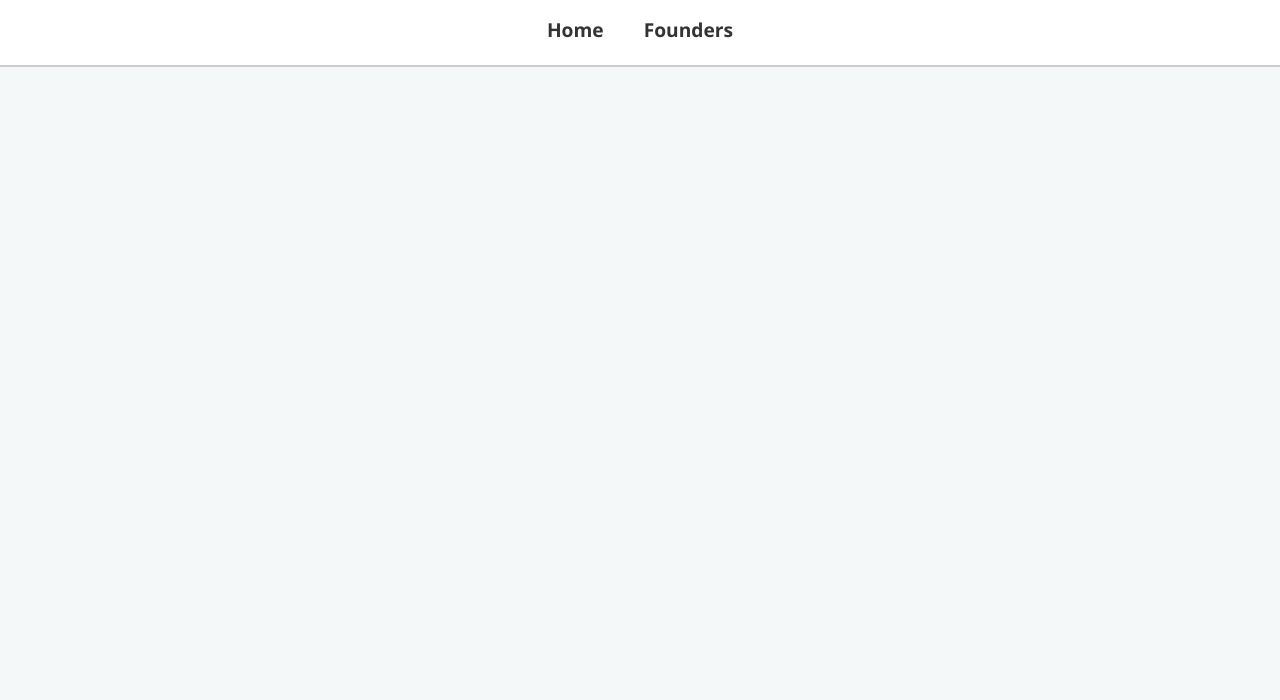
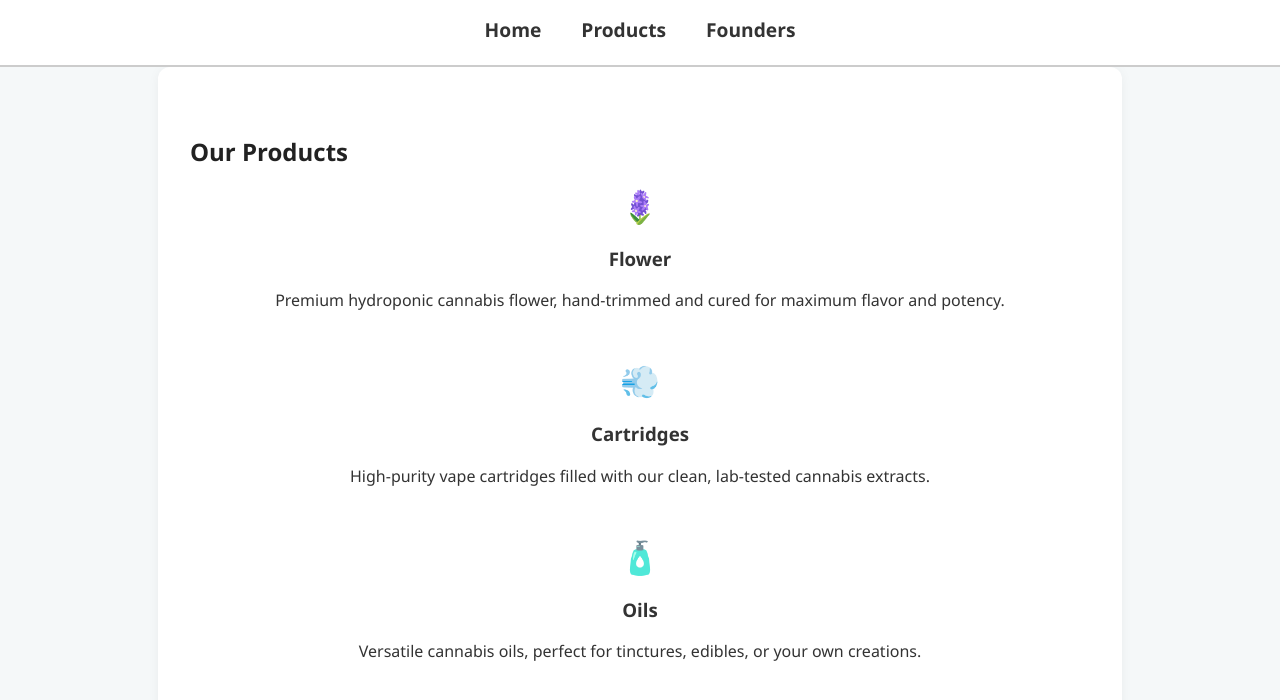
Before and after one commit to rynaing/yktv, a React (Create React App) app: page /products in a window 1280 px wide. Before the commit this address had no page. Shown: the top 700 px of the page. Built offline with nearby package versions, Linux system fonts and the light colour scheme.

Commit message:
products page

```diff
--- a/public/index.html
+++ b/public/index.html
@@ -25,6 +25,14 @@
       Learn how to configure a non-root public URL by running `npm run build`.
     -->
     <title>you know the vibes</title>
+
+
+  <link
+  rel="stylesheet"
+  href="https://cdnjs.cloudflare.com/ajax/libs/font-awesome/6.5.0/css/all.min.css"
+/>
+
+
   </head>
   <body>
     <noscript>You need to enable JavaScript to run this app.</noscript>
--- a/src/App.css
+++ b/src/App.css
@@ -105,3 +105,8 @@ body {
   font-size: 0.9rem;
   border-top: 1px solid #ddd;
 }
+
+.App-section i {
+  color: #28a745;
+  margin-right: 8px;
+}
--- a/src/App.js
+++ b/src/App.js
@@ -1,9 +1,9 @@
 import React from 'react';
 import { BrowserRouter as Router, Routes, Route, Link } from 'react-router-dom';
 import Founders from './Founders';
+import Products from './Products';
 import './App.css';
 import nugImg from './assets/nug.jpg';
-
 
 function Home() {
   return (
@@ -12,7 +12,10 @@ function Home() {
         <h1>Hydroponics.NYC</h1>
         <h2>Premium Hydroponic Cannabis from the NYC–NJ Region</h2>
         <p>Locally grown. Sustainably cultivated. Powered by clean hydroponic systems.</p>
-        <a className="cta-button" href="mailto:info@hydroponics.nyc">Get in Touch</a>
+        <a className="cta-button" href="mailto:sortechnologies@gmail.com">
+          <i className="fas fa-envelope" style={{ marginRight: '8px' }}></i>
+          Get in Touch
+        </a>
       </header>
 
       <section className="App-section">
@@ -34,8 +37,16 @@ function Home() {
 
       <section className="App-section">
         <h2>Contact</h2>
-        <p>Have questions, ideas, or want to collaborate?</p>
-        <p>Email us at: <a href="mailto:technologysor@gmail.com">info@hydroponics.nyc</a></p>
+        <p>
+          <i className="fas fa-envelope"></i> Email us at:{" "}
+          <a href="mailto:sortechnologies@gmail.com">sortechnologies@gmail.com</a>
+        </p>
+        <p>
+          <i className="fab fa-instagram"></i> Follow us on Instagram:{" "}
+          <a href="https://instagram.com/sortechnologies" target="_blank" rel="noopener noreferrer">
+            @sortechnologies
+          </a>
+        </p>
       </section>
 
       <section className="App-section" style={{ textAlign: 'center' }}>
@@ -56,10 +67,12 @@ function App() {
     <Router>
       <nav className="App-nav">
         <Link to="/">Home</Link>
+        <Link to="/products">Products</Link>
         <Link to="/founders">Founders</Link>
       </nav>
       <Routes>
         <Route path="/" element={<Home />} />
+        <Route path="/products" element={<Products />} />
         <Route path="/founders" element={<Founders />} />
       </Routes>
     </Router>
--- /dev/null
+++ b/src/Products.js
@@ -0,0 +1,28 @@
+import React from 'react';
+
+function Products() {
+  return (
+    <div className="App-section">
+      <h2>Our Products</h2>
+      <div style={{ display: 'flex', gap: '2rem', justifyContent: 'center', flexWrap: 'wrap' }}>
+        <div style={{ minWidth: 200, textAlign: 'center' }}>
+          <span style={{ fontSize: '2rem' }}>🪻</span>
+          <h3>Flower</h3>
+          <p>Premium hydroponic cannabis flower, hand-trimmed and cured for maximum flavor and potency.</p>
+        </div>
+        <div style={{ minWidth: 200, textAlign: 'center' }}>
+          <span style={{ fontSize: '2rem' }}>💨</span>
+          <h3>Cartridges</h3>
+          <p>High-purity vape cartridges filled with our clean, lab-tested cannabis extracts.</p>
+        </div>
+        <div style={{ minWidth: 200, textAlign: 'center' }}>
+          <span style={{ fontSize: '2rem' }}>🧴</span>
+          <h3>Oils</h3>
+          <p>Versatile cannabis oils, perfect for tinctures, edibles, or your own creations.</p>
+        </div>
+      </div>
+    </div>
+  );
+}
+
+export default Products;
```
Also changed, not shown: Products.js (added), 1 other file (tests, documents, lock files or other folders).
